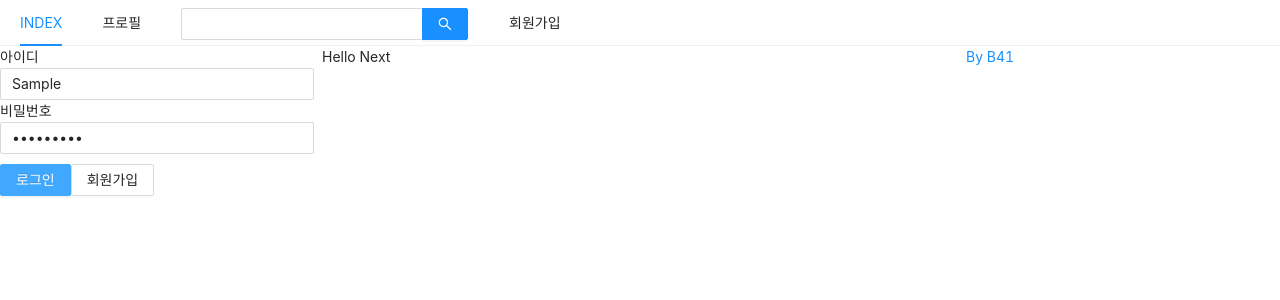
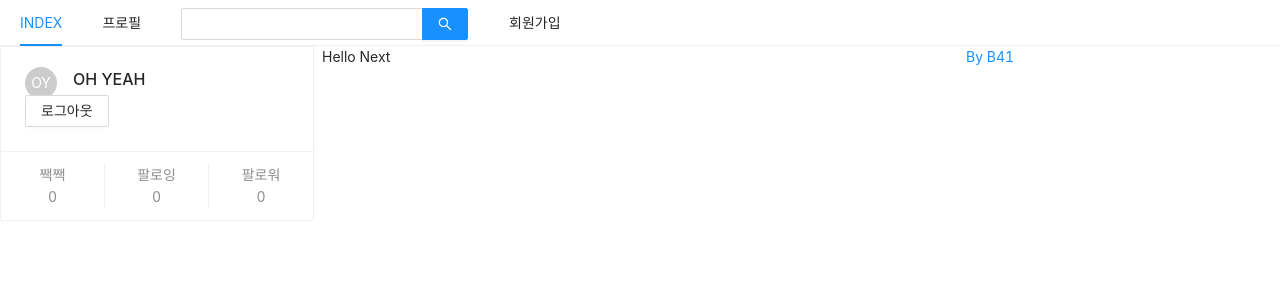
Before and after one commit to b41-41/study-react-next-sns, a Next.js app: page / in a window 1280 px wide. Both pictures are taken after typing "Sample", "Sample123" into the empty fields and a click on the button "로그인". Shown: the top 300 px of the page. Built offline with nearby package versions, Linux system fonts and the light colour scheme.

Commit message:
dummy login

```diff
--- a/components/AppLayout.js
+++ b/components/AppLayout.js
@@ -31,7 +31,7 @@
                 </Menu>
             <Row gutter={8}>
                 <Col xs={24} md={6} >
-                    {isLoggedIn ? <UserProfile /> : <LoginForm />}
+                    {isLoggedIn ? <UserProfile setIsLoggedIn={setIsLoggedIn} /> : <LoginForm setIsLoggedIn={setIsLoggedIn} />}
                 </Col>
                 <Col xs={24} md={12}>
                     { children }
--- a/components/LoginForm.js
+++ b/components/LoginForm.js
@@ -5,24 +5,32 @@
 
 const ButtonWrapper = styled.div`
   margin-top: 10px;
-`
+`;
 
+const FormWrapper = styled(Form)`
+  padding: 10px;
+`;
 
-const LoginForm = () => {
+const LoginForm = ({ setIsLoggedIn }) => {
     const [id, setId] = useState('');
     const [password, setPassword] = useState('');
 
     const onChangeId = useCallback((e) => {
         setId(e.target.value);
-    }, [])
+    }, []);
 
     const onChangePassword = useCallback((e) => {
         setPassword(e.target.value);
-    }, [])
+    }, []);
+
+    const onSubmitForm = useCallback(() => {
+        console.log(id, password)
+        setIsLoggedIn(true);
+    }, [id, password]);
 
     return (
         <>
-            <Form>
+            <FormWrapper onFinish={onSubmitForm}>
                 <div>
                     <label htmlFor="user-id">아이디</label>
                     <br />
@@ -43,7 +51,7 @@
                     <Button type="primary" htmlType="submit" loading={false}>로그인</Button>
                     <Link href="/signup"><a><Button>회원가입</Button></a></Link>
                 </ButtonWrapper>
-            </Form>
+            </FormWrapper>
         </>
     )
 }
--- a/components/UserProfile.js
+++ b/components/UserProfile.js
@@ -1,10 +1,25 @@
+import React, {useCallback} from 'react';
+import { Card, Avatar, Button } from 'antd';
 
+const UserProfile = ({ setIsLoggedIn }) => {
+    const onLogOut = useCallback(() => {
+        setIsLoggedIn(false);
+    }, []);
 
-const UserProfile = () => {
     return (
-        <>
-            <div>프로필</div>
-        </>
+        <Card
+            actions={[
+                <div key="twit">짹짹<br />0</div>,
+                <div key="followings">팔로잉<br />0</div>,
+                <div key="followers">팔로워<br />0</div>
+            ]}
+        >
+             <Card.Meta
+                 avatar={<Avatar>OY</Avatar>}
+                 title="OH YEAH"
+             />
+            <Button onClick={onLogOut}>로그아웃</Button>
+        </Card>
     )
 }
 
```
